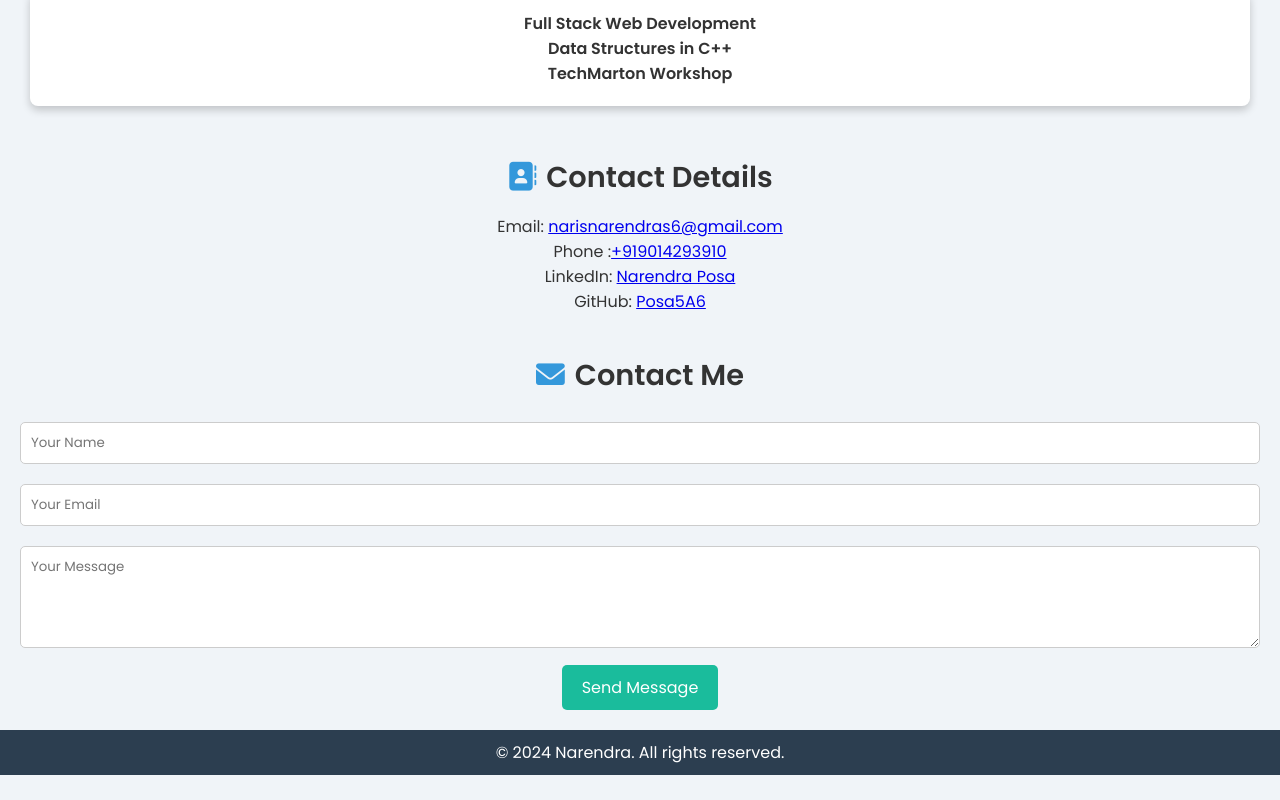
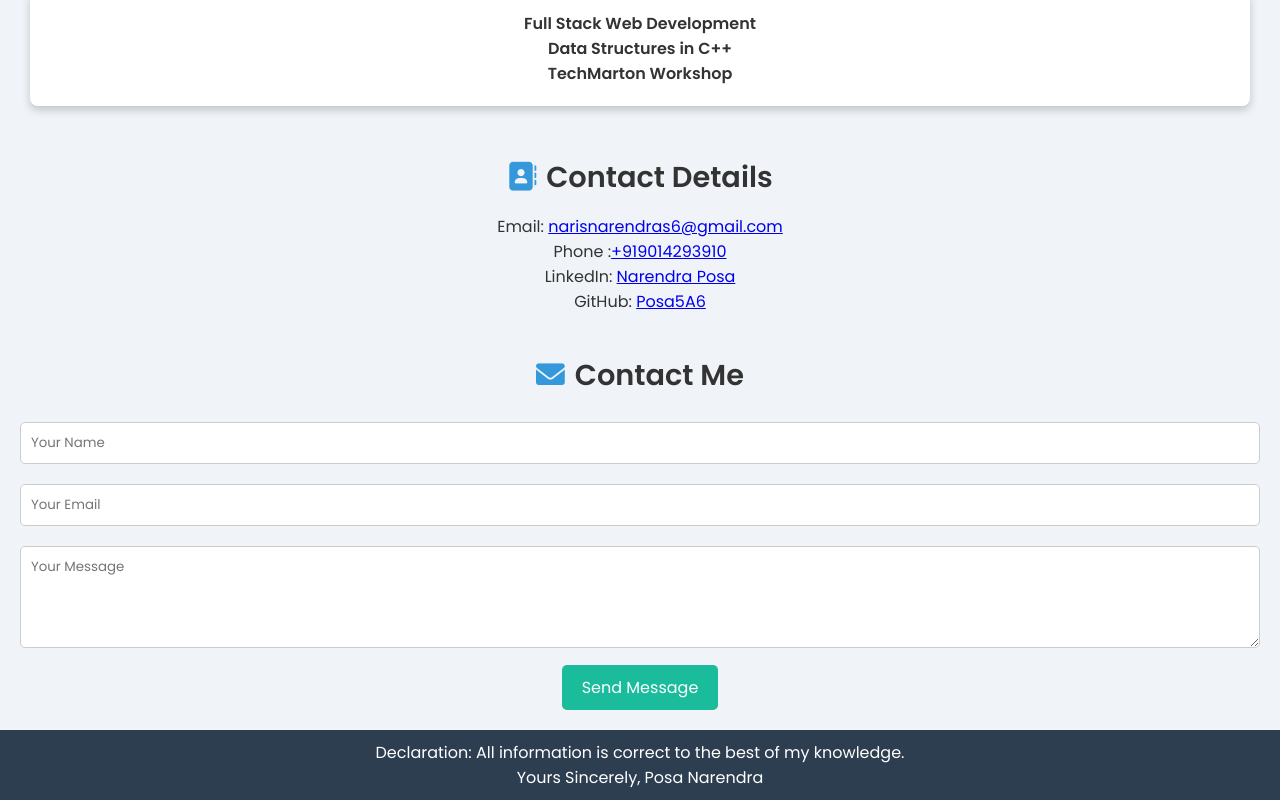
Before and after one commit to Posa5A6/Posa-Narendra-Portfolioo, a website: page index.html in a window 1280 px wide. Shown: the part 1360-2160 px from the top of the page. Before the commit the page ends 2135 px from the top, so only its background shows below. Drawn offline with Linux system fonts and the light colour scheme.

Commit message:
Update index.html

```diff
--- a/index.html
+++ b/index.html
@@ -299,7 +299,8 @@
 
     <!-- Footer Section -->
     <footer>
-        <p>&copy; 2024 Narendra. All rights reserved.</p>
+        <p>Declaration: All information is correct to the best of my knowledge.</p>
+        <p>Yours Sincerely, Posa Narendra</p>
     </footer>
 
 </body>
```
